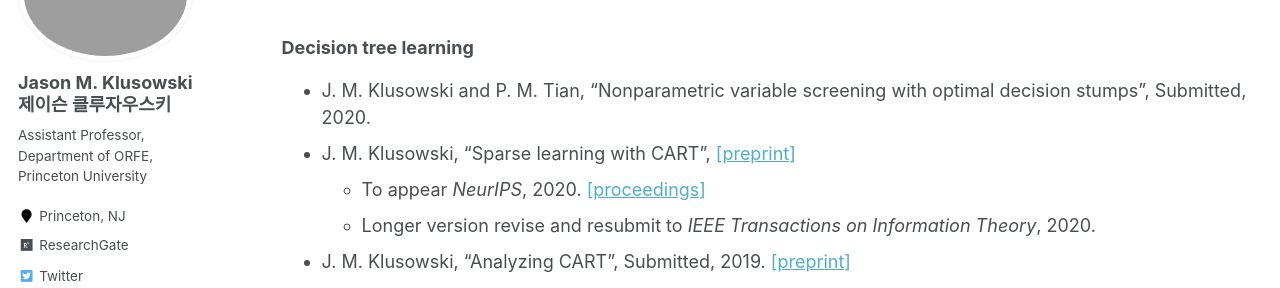
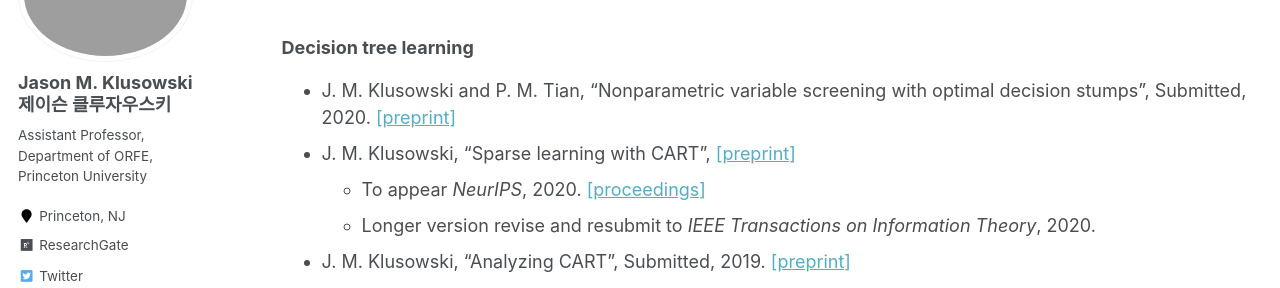
Before and after one commit to jasonklusowski/jasonklusowski.github.io, a Jekyll site: the page built from _pages/publications.md, in a window 1280 px wide and 900 px high. Shown: the part 190-478 px from the top of the window. Built offline with Jekyll 4.4.1, drawn with Linux system fonts in a browser that asks for light colours; formulas are drawn with MathJax 3.

Commit message:
Update publications.md

```diff
--- a/_pages/publications.md
+++ b/_pages/publications.md
@@ -9,7 +9,7 @@ You can also find my articles on my [Google Scholar profile](https://scholar.goo
 
 ### Decision tree learning
 
-* J. M. Klusowski and P. M. Tian, "Nonparametric variable screening with optimal decision stumps", Submitted, 2020.
+* J. M. Klusowski and P. M. Tian, "Nonparametric variable screening with optimal decision stumps", Submitted, 2020. [[preprint]](https://jasonklusowski.github.io/files/selection.pdf)
 * J. M. Klusowski, "Sparse learning with CART", [[preprint]](https://arxiv.org/pdf/2006.04266.pdf)
   - To appear _NeurIPS_, 2020. [[proceedings]](https://jasonklusowski.github.io/files/cart.pdf)
   - Longer version revise and resubmit to _IEEE Transactions on Information Theory_, 2020.
```
